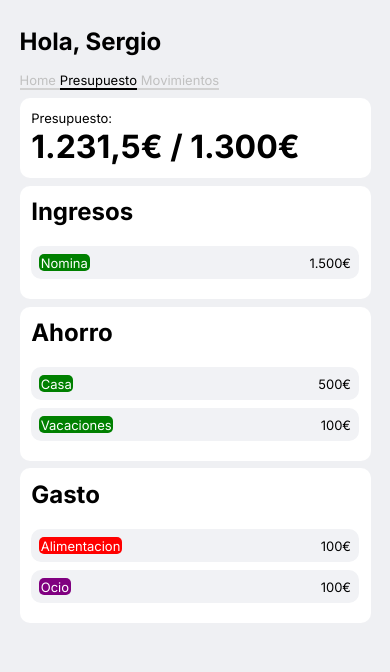
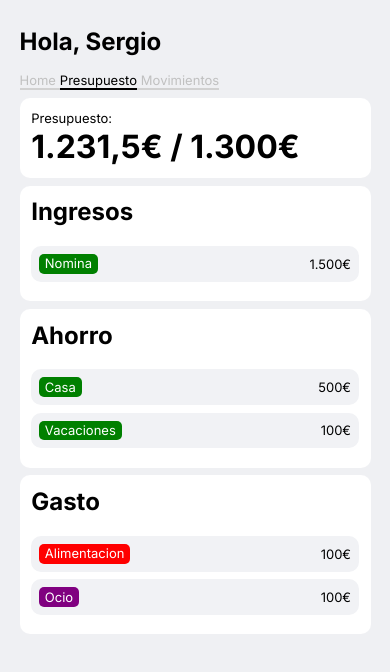
Before and after one commit to SergioCarrascosaSanchez/Welz, an Angular app: page /budget in a window 390 px wide. Shown: the top 672 px of the page. Built offline with nearby package versions, Linux system fonts and the light colour scheme.

Commit message:
responsive badge component

```diff
--- a/src/app/components/badge/badge.component.css
+++ b/src/app/components/badge/badge.component.css
@@ -8,3 +8,16 @@
   color: white;
   margin-right: 0.5vw;
 }
+
+@media screen and (max-width: 767px) {
+  .badge {
+    display: inline-block;
+    padding-left: 1.5vw;
+    padding-right: 1.5vw;
+    padding-top: 0.4vw;
+    padding-bottom: 0.6vw;
+    border-radius: 5px;
+    color: white;
+    margin-right: 0.5vw;
+  }
+}
```
